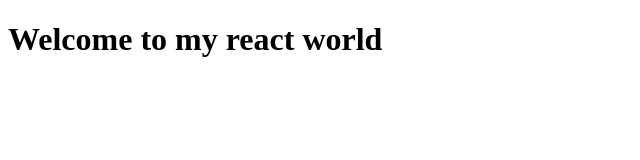
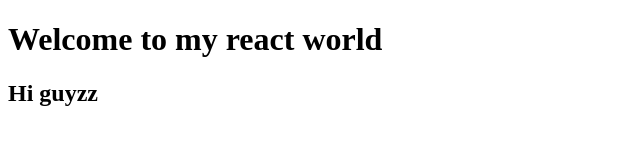
Before and after one commit to aaron592/reactproject, a website: page index.html in a window 1280 px wide. Shown: the whole page, without its empty margins (0-640 px from the left). Drawn offline with Linux system fonts and the light colour scheme.

Commit message:
second commit

```diff
--- a/index.html
+++ b/index.html
@@ -8,5 +8,6 @@
 </head>
 <body>
     <h1>Welcome to my react world</h1>
+    <h2>Hi guyzz</h2>
 </body>
 </html>
```
Also changed, not shown: package.json (added, +24 -0 lines), 2 other files.
